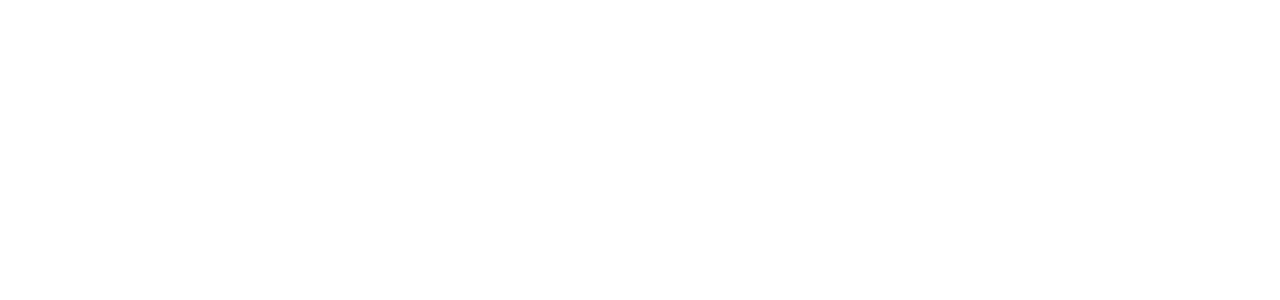
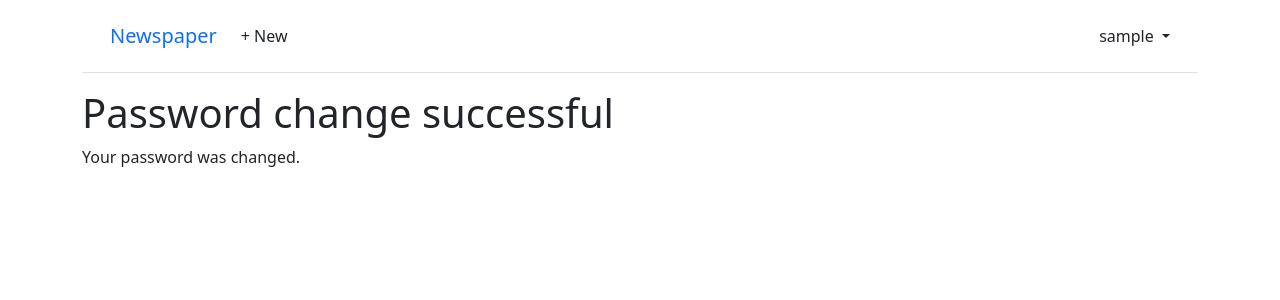
Before and after one commit to ahmed-h-morgan/Django_for_beginners, a Django app: a page that uses news/templates/registration/password_change_done.html in a window 1280 px wide. Before the commit the part shown is empty. Shown: the top 300 px of the page. Run offline with Django 5.2, Linux system fonts and the light colour scheme; the visitor is signed in with stand-in values (Sample User, id 1).

Commit message:
create the successful change password page

```diff
--- a/news/templates/registration/password_change_done.html
+++ b/news/templates/registration/password_change_done.html
@@ -0,0 +1,13 @@
+<!-- templates/registration/password_change_done.html-->
+
+{% extends "base.html" %}
+
+{% block title %} Password Change Successful {% endblock title %}
+
+{% block content %}
+
+<h1>Password change successful</h1>
+
+<p>Your password was changed.</p>
+
+{% endblock content %}
```
Also changed, not shown: news/templates/registration/password_change_form.html (+13 -5 lines).
